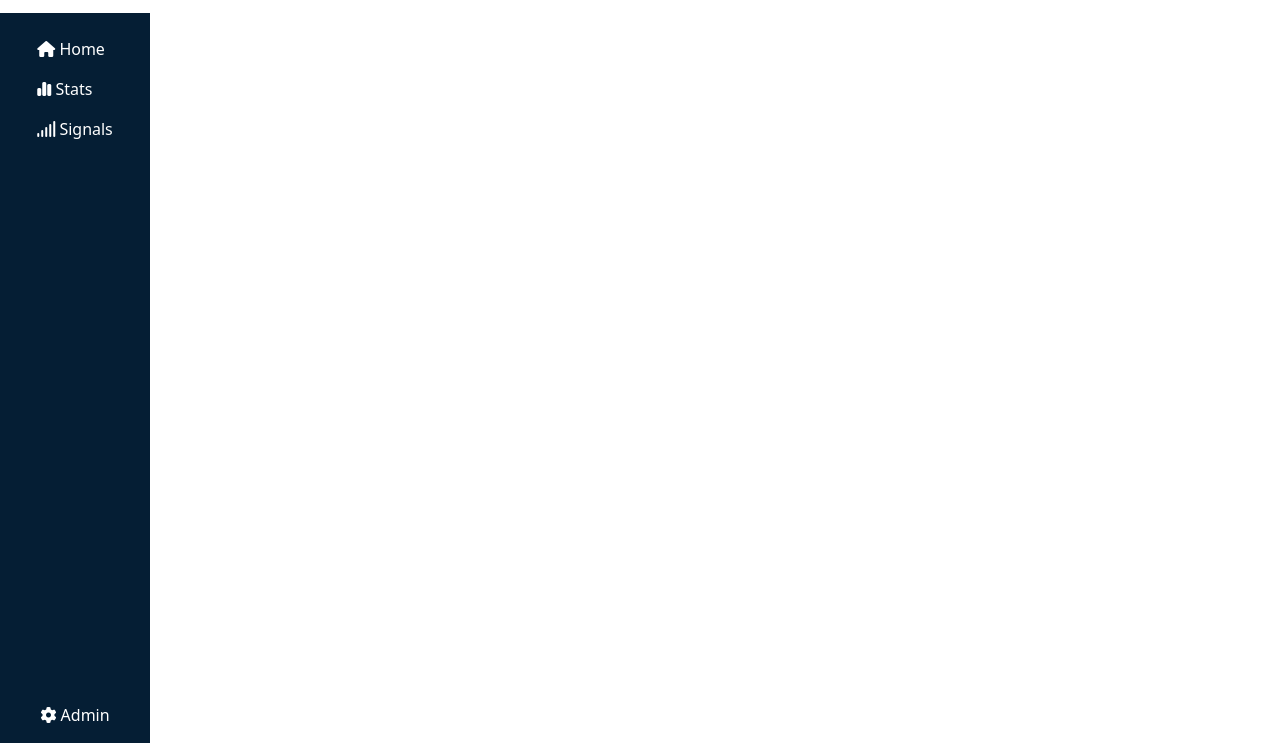
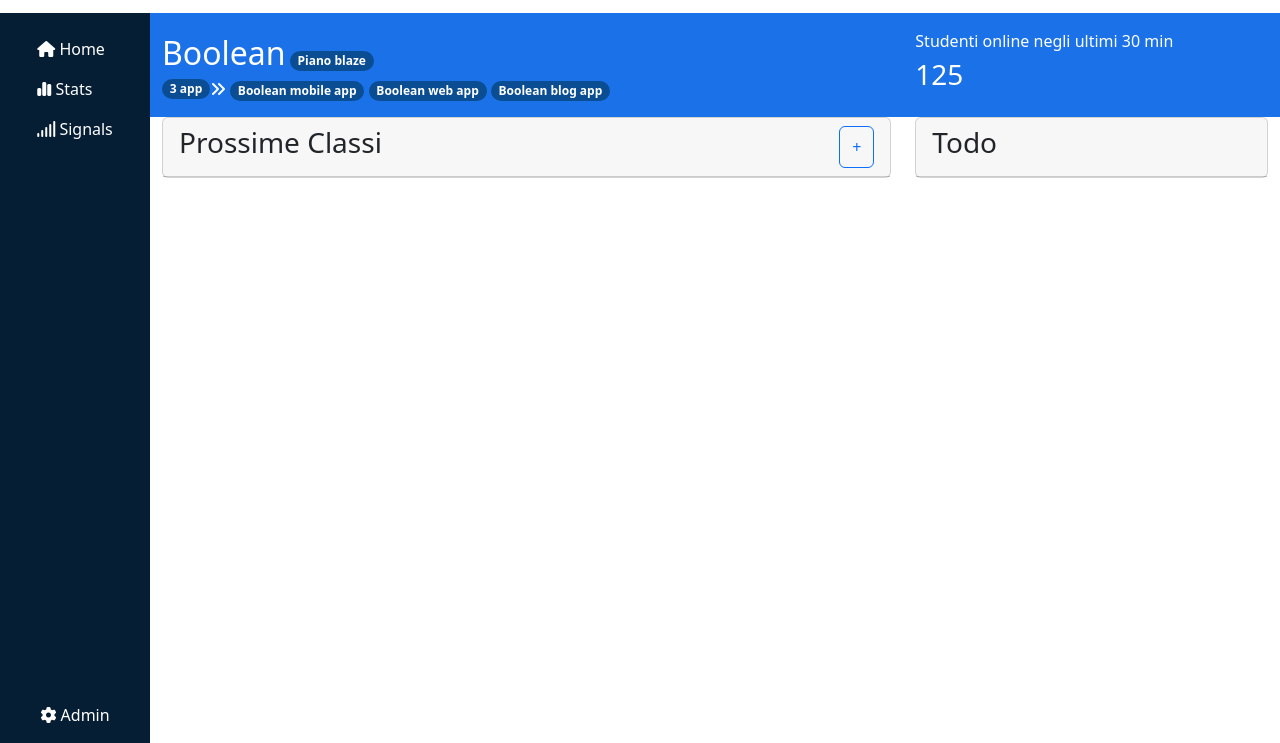
Before and after one commit to luigicara/html-css-bootstrap-dashboard, a plain HTML site: page index.html in a window 1280 px wide. Shown: the part 57-800 px from the top of the page. Drawn offline with nearby package versions, Linux system fonts and the light colour scheme.

Commit message:
ms_top_bar complete, started card section

```diff
--- a/index.html
+++ b/index.html
@@ -94,6 +94,65 @@
 
         <section id="ms_content" class="flex-grow-1 overflow-auto">
 
+            <!-- TOP-BAR -->
+            <div id="ms_top_bar" class="container-fluid">
+                <div class="row py-3">
+                    <div class="col-lg-8 mb-3 mb-lg-0">
+                        <div>
+                            <span class="text-white fs-2">Boolean</span>
+                            <span class="badge text-white rounded-4">Piano blaze</span>
+                        </div>
+
+                        <div class="d-flex align-items-center">
+                            <span class="badge text-white rounded-4">3 app</span>
+
+                            <span><i class="fa-solid fa-angles-right text-white"></i></span>
+
+                            <button class="d-lg-none badge border-0 rounded-5 py-1 px-2 fs-6 mx-1" type="button" data-bs-toggle="collapse" data-bs-target="#collapseBadges" aria-expanded="false" aria-controls="collapseExample">+</button>
+
+                            <div class="d-lg-block mx-1 collapse" id="collapseBadges">
+                                <span class="badge text-white rounded-4">Boolean mobile app</span>
+                                <span class="badge text-white rounded-4">Boolean web app</span>
+                                <span class="badge text-white rounded-4">Boolean blog app</span>
+                            </div>
+                        </div>
+                    </div>
+
+                    <div class="col-lg-4 text-white">
+                        <div>Studenti online negli ultimi 30 min</div>
+                        <div class="fs-3">125</div>
+                    </div>
+                </div>
+            </div>
+
+            <!-- CARDS -->
+            <div id="ms_cards" class="container-fluid">
+                <div class="row">
+
+                    <div class="col-lg-8">
+                        <div class="card">
+                            <div class="card-header d-flex justify-content-between">
+                                <h3 class="card-title">Prossime Classi</h3>
+                                <button class="btn btn-outline-primary" type="button" data-bs-toggle="collapse" data-bs-target="#collapseWidthExample" aria-expanded="false" aria-controls="collapseWidthExample">
+                                    +
+                                </button>
+                            </div>
+
+
+                        </div>
+                    </div>
+
+                    <div class="col-lg-4">
+                        <div class="card">
+                            <div class="card-header">
+                                <h3 class="card-title">Todo</h3>
+                            </div>
+
+                        </div>
+                    </div>
+                </div>
+            </div>
+
         </section>
     </main>
 
--- a/style.css
+++ b/style.css
@@ -48,6 +48,14 @@
     --bs-btn-hover-bg: rgba(248, 249, 250, 0.700);
 }
 
+#ms_top_bar {
+    background-color: #1b72e8;
+}
+
+.badge {
+    background-color: #053c6daf;
+}
+
 @media screen and (max-width:991px) {
     #ms_side_bar {
         width: 50px;
```
